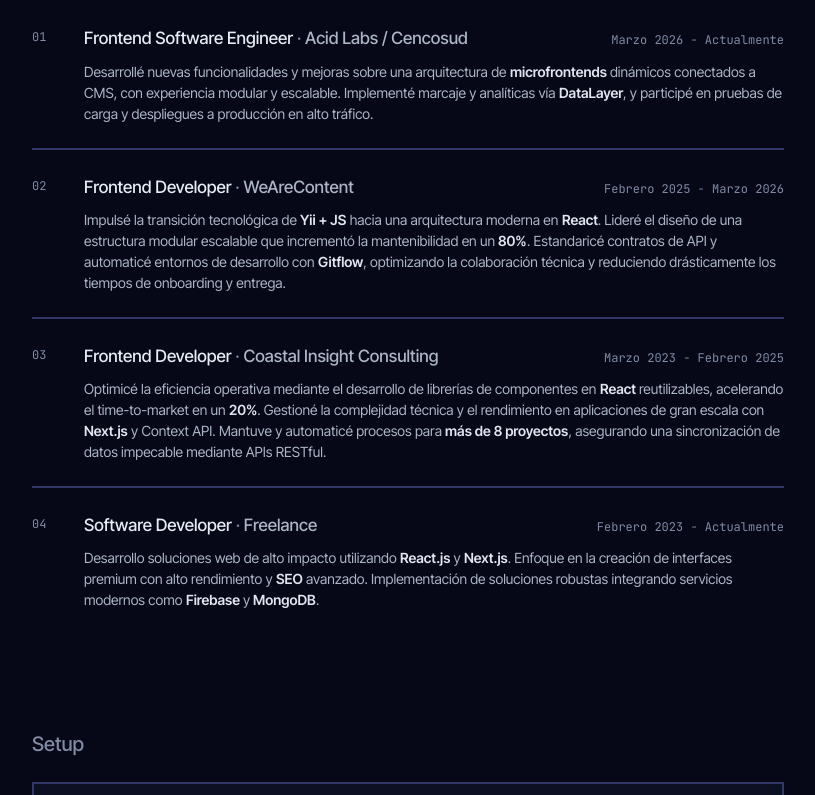
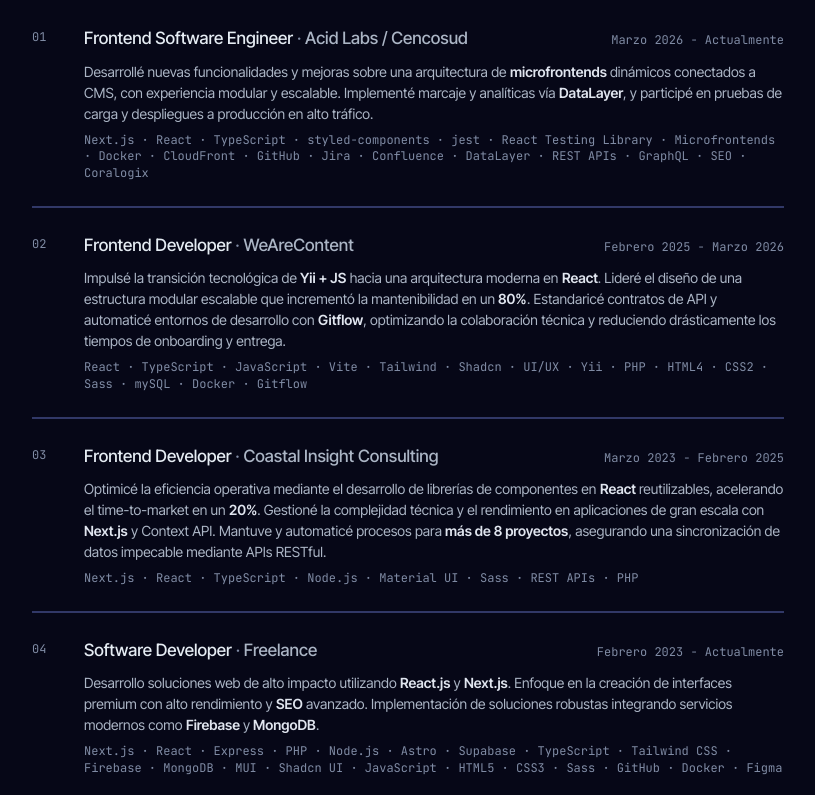
Before and after one commit to Vctorqui/portafolio-web, a Next.js app: page / in a window 1280 px wide. Shown: the part 1865-2660 px from the top of the page, without its empty margins (232-1047 px from the left). Built offline with nearby package versions, Linux system fonts and the light colour scheme; no server answers.

Commit message:
feat: update experience section to include technology stacks for each role

```diff
--- a/src/constants/experience.ts
+++ b/src/constants/experience.ts
@@ -16,9 +16,9 @@
       'Next.js',
       'React',
       'TypeScript',
-      'JavaScript',
-      'Tailwind',
-      'Shadcn UI',
+      'styled-components',
+      'jest',
+      'React Testing Library',
       'Microfrontends',
       'Docker',
       'CloudFront',
--- a/src/features/home/components/WorkLife.tsx
+++ b/src/features/home/components/WorkLife.tsx
@@ -28,6 +28,7 @@
                   <p className='font-mono text-xs text-ink-3 tabular-nums'>{date}</p>
                 </div>
                 <p className='mt-2xs text-sm text-ink-2' dangerouslySetInnerHTML={{ __html: withBrandAccent(description) }} />
+                <p className='mt-2xs font-mono text-xs text-ink-3'>{exp.stacks.join(' · ')}</p>
               </div>
             </li>
           )
```
